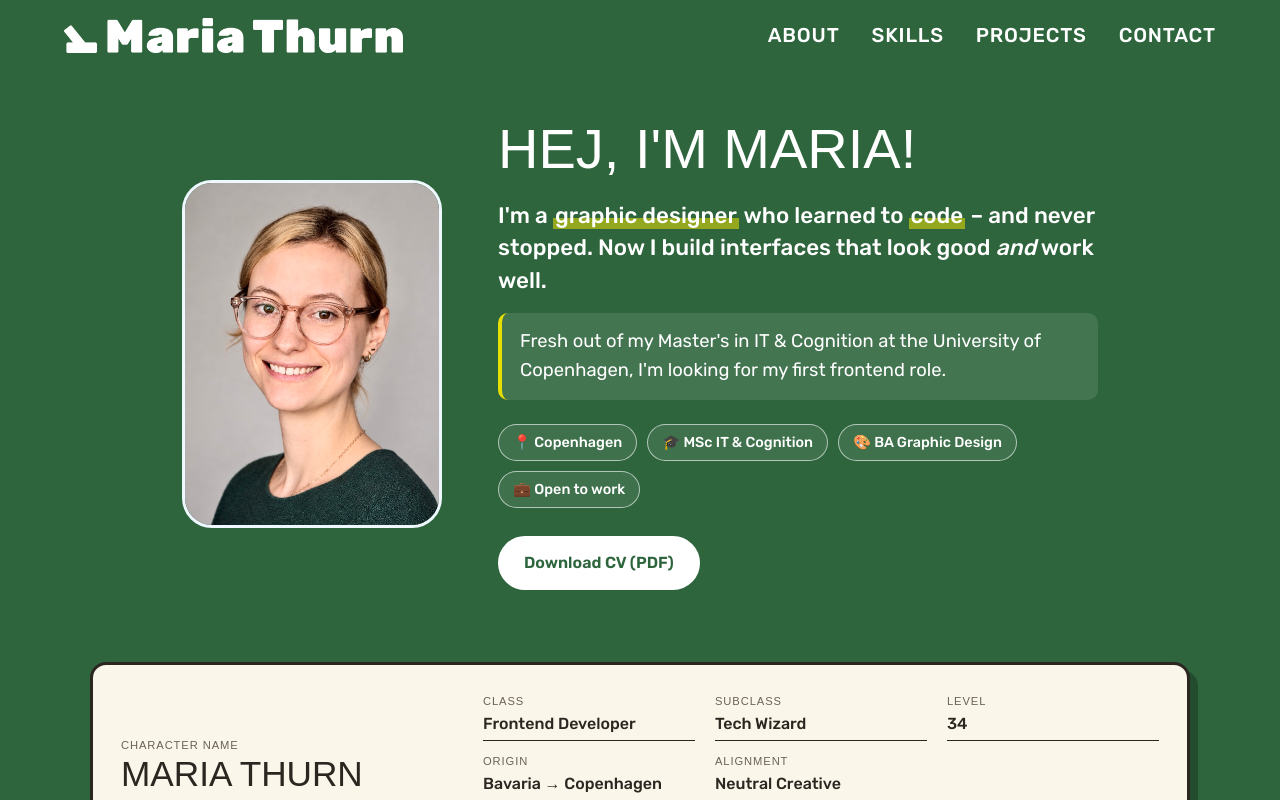
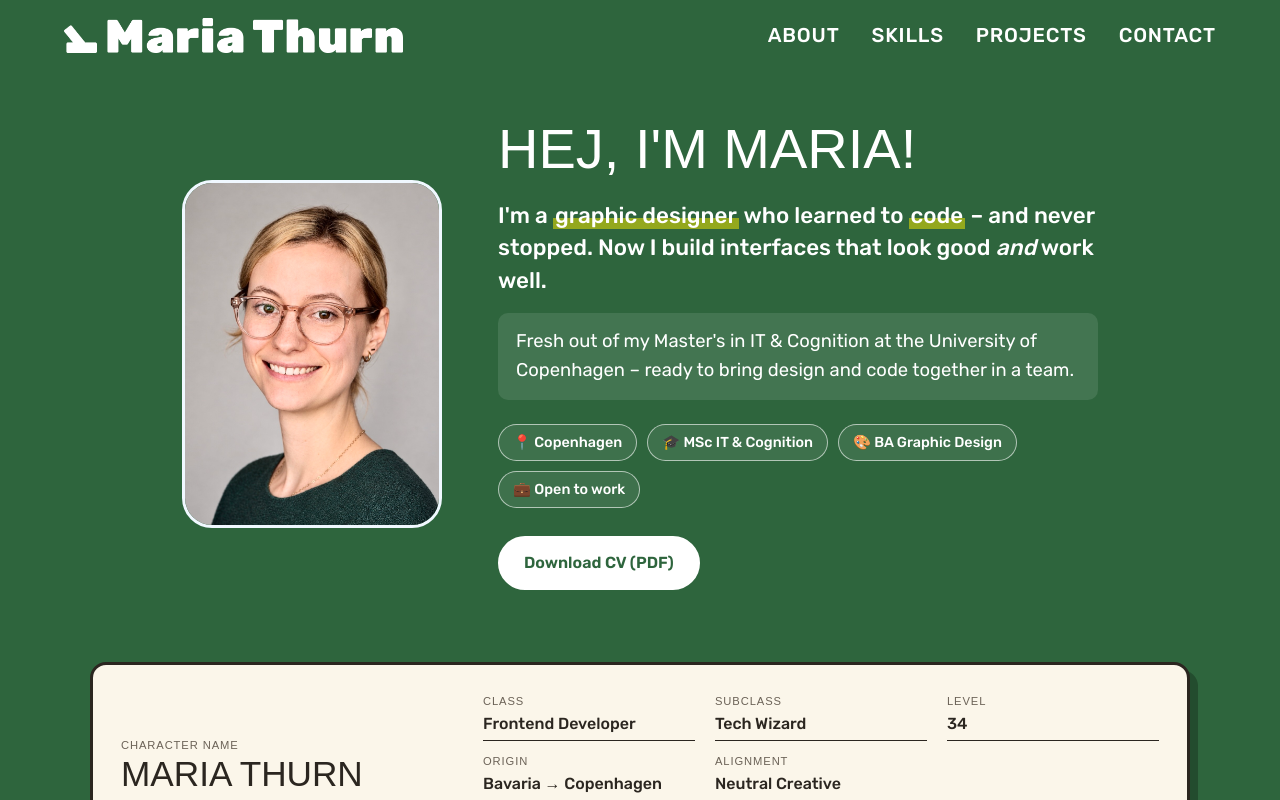
Before and after one commit to mariathurn/portfolio-website, a React (Vite) app: page / in a window 1280 px wide. Shown: the top 800 px of the page. Built offline with nearby package versions, Linux system fonts and the light colour scheme; a web font is replaced by a local one.

Commit message:
Drop yellow accent from status callout and reword it
Co-Authored-By: Claude Opus 5.5 <noreply@anthropic.com>

```diff
--- a/src/components/About.tsx
+++ b/src/components/About.tsx
@@ -63,7 +63,7 @@ function About() {
             Now I build interfaces that look good <em>and</em> work well.
           </p>
           <p className="about-status">
-            Fresh out of my Master's in IT &amp; Cognition at the University of Copenhagen, I'm looking for my first frontend role.
+            Fresh out of my Master's in IT &amp; Cognition at the University of Copenhagen – ready to bring design and code together in a team.
           </p>
 
           <ul className="about-facts" aria-label="Quick facts">
--- a/src/styles/About.css
+++ b/src/styles/About.css
@@ -176,7 +176,6 @@
 /* Callout for the current status / job search */
 .about-status {
     padding: 14px 18px;
-    border-left: 4px solid var(--color-yellow);
     border-radius: 10px;
     background-color: rgba(255, 255, 255, 0.1);
 }
```
